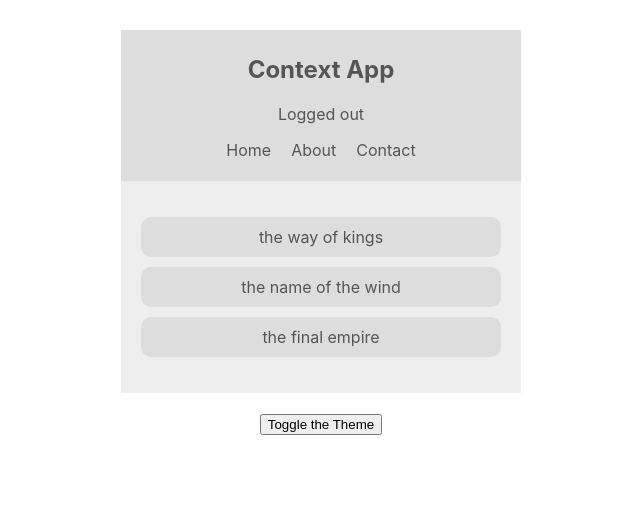
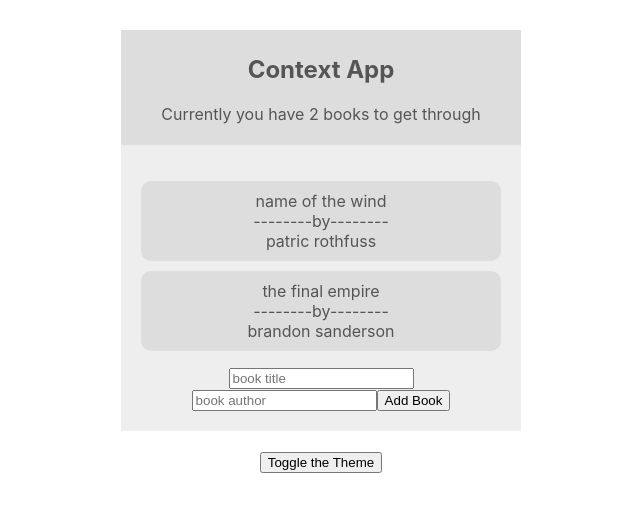
Before and after one commit to nikita-beletskiy/contextapi-tutorial, a React (Create React App) app: page / in a window 1280 px wide. Shown: the top 512 px of the page, without its empty margins (319-959 px from the left). Built offline with nearby package versions, Linux system fonts and the light colour scheme; the HTML template or start-up script is replaced by a standard one.

Commit message:
Remodeled setup for learning how to use Reducers (next commits)

```diff
--- a/package.json
+++ b/package.json
@@ -9,6 +9,7 @@
     "react": "^17.0.1",
     "react-dom": "^17.0.1",
     "react-scripts": "4.0.2",
+    "uuid": "^8.3.2",
     "web-vitals": "^1.1.0"
   },
   "scripts": {
--- a/src/App.js
+++ b/src/App.js
@@ -3,17 +3,17 @@ import BookList from './components/BookList';
 import Navbar from './components/Navbar';
 import ThemeContextProvider from './contexts/ThemeContext';
 import ThemeToggle from './components/ThemeToggle';
-import AuthContextProvider from './contexts/AuthContext';
+import BookContextProvider from './contexts/BookContext';
 
 const App = () => {
   return (
     <div className='App'>
       <ThemeContextProvider>
-        <AuthContextProvider>
+        <BookContextProvider>
           <Navbar />
           <BookList />
-          <ThemeToggle />
-        </AuthContextProvider>
+        </BookContextProvider>
+        <ThemeToggle />
       </ThemeContextProvider>
     </div>
   );
--- /dev/null
+++ b/src/components/BookDetails.js
@@ -0,0 +1,24 @@
+import { useContext } from 'react';
+import { BookContext } from '../contexts/BookContext';
+import { ThemeContext } from '../contexts/ThemeContext';
+
+const BookDetails = ({ book }) => {
+  const { isLightTheme, light, dark } = useContext(ThemeContext);
+  const { removeBook } = useContext(BookContext);
+
+  const { uiElementsColor } = isLightTheme ? light : dark;
+
+  return (
+    <li
+      className='book'
+      style={{ backgroundColor: uiElementsColor }}
+      onClick={() => removeBook(book.id)}
+    >
+      <div>{book.title}</div>
+      <div>--------by--------</div>
+      <div>{book.author}</div>
+    </li>
+  );
+};
+
+export default BookDetails;
--- /dev/null
+++ b/src/components/BookForm.js
@@ -0,0 +1,39 @@
+import { useContext, useState } from 'react';
+import { BookContext } from '../contexts/BookContext';
+
+const BookForm = () => {
+  const { addBook } = useContext(BookContext);
+
+  const [title, setTitle] = useState('');
+  const [author, setAuthor] = useState('');
+
+  return (
+    <form
+      onSubmit={e => {
+        e.preventDefault();
+
+        addBook(title, author);
+        setTitle('');
+        setAuthor('');
+      }}
+    >
+      <input
+        type='text'
+        placeholder='book title'
+        value={title}
+        onChange={e => setTitle(e.target.value)}
+        required
+      />
+      <input
+        type='text'
+        placeholder='book author'
+        value={author}
+        onChange={e => setAuthor(e.target.value)}
+        required
+      />
+      <input type='submit' value='Add Book' />
+    </form>
+  );
+};
+
+export default BookForm;
--- a/src/components/BookList.js
+++ b/src/components/BookList.js
@@ -1,26 +1,25 @@
 import { useContext } from 'react';
+import { BookContext } from '../contexts/BookContext';
 import { ThemeContext } from '../contexts/ThemeContext';
+import BookDetails from './BookDetails';
+import BookForm from './BookForm';
 
 const BookList = () => {
   const { isLightTheme, light, dark } = useContext(ThemeContext);
-  const theme = isLightTheme ? light : dark;
+  const { books } = useContext(BookContext);
+
+  const { textColor, backgroundColor } = isLightTheme ? light : dark;
 
   return (
-    <div
-      className='book-list'
-      style={{ backgroundColor: theme.backgroundColor, color: theme.textColor }}
-    >
+    <div className='book-list' style={{ backgroundColor, color: textColor }}>
       <ul>
-        <li style={{ backgroundColor: theme.uiElementsColor }}>
-          the way of kings
-        </li>
-        <li style={{ backgroundColor: theme.uiElementsColor }}>
-          the name of the wind
-        </li>
-        <li style={{ backgroundColor: theme.uiElementsColor }}>
-          the final empire
-        </li>
+        {books.length > 0 ? (
+          books.map(book => <BookDetails key={book.id} book={book} />)
+        ) : (
+          <li>No books to read</li>
+        )}
       </ul>
+      <BookForm />
     </div>
   );
 };
--- a/src/components/Navbar.js
+++ b/src/components/Navbar.js
@@ -1,26 +1,17 @@
 import { useContext } from 'react';
 import { ThemeContext } from '../contexts/ThemeContext';
-import { AuthContext } from '../contexts/AuthContext';
+import { BookContext } from '../contexts/BookContext';
 
 const Navbar = () => {
   const { isLightTheme, light, dark } = useContext(ThemeContext);
-  const { isAuthenticated, toggleAuth } = useContext(AuthContext);
+  const { books } = useContext(BookContext);
 
-  const theme = isLightTheme ? light : dark;
+  const { textColor, uiElementsColor } = isLightTheme ? light : dark;
 
   return (
-    <nav
-      style={{ backgroundColor: theme.uiElementsColor, color: theme.textColor }}
-    >
+    <nav style={{ backgroundColor: uiElementsColor, color: textColor }}>
       <h1>Context App</h1>
-      <div onClick={toggleAuth}>
-        {isAuthenticated ? 'Logged in' : 'Logged out'}
-      </div>
-      <ul>
-        <li>Home</li>
-        <li>About</li>
-        <li>Contact</li>
-      </ul>
+      <p>Currently you have {books.length} books to get through</p>
     </nav>
   );
 };
--- a/src/contexts/AuthContext.js
+++ /dev/null
@@ -1,18 +0,0 @@
-import { createContext, useState } from 'react';
-
-export const AuthContext = createContext();
-
-const AuthContextProvider = props => {
-  const [auth, setAuth] = useState({ isAuthenticated: false });
-
-  const toggleAuth = () =>
-    setAuth({ ...auth, isAuthenticated: !auth.isAuthenticated });
-
-  return (
-    <AuthContext.Provider value={{ ...auth, toggleAuth }}>
-      {props.children}
-    </AuthContext.Provider>
-  );
-};
-
-export default AuthContextProvider;
--- /dev/null
+++ b/src/contexts/BookContext.js
@@ -0,0 +1,24 @@
+import { createContext, useState } from 'react';
+import { v4 as uuidv4 } from 'uuid';
+
+export const BookContext = createContext();
+
+const BookContextProvider = props => {
+  const [books, setBooks] = useState([
+    { title: 'name of the wind', author: 'patric rothfuss', id: 1 },
+    { title: 'the final empire', author: 'brandon sanderson', id: 2 }
+  ]);
+
+  const addBook = (title, author) =>
+    setBooks([...books, { title, author, id: uuidv4() }]);
+
+  const removeBook = id => setBooks(books.filter(book => book.id !== id));
+
+  return (
+    <BookContext.Provider value={{ books, addBook, removeBook }}>
+      {props.children}
+    </BookContext.Provider>
+  );
+};
+
+export default BookContextProvider;
--- a/src/index.css
+++ b/src/index.css
@@ -16,13 +16,6 @@ body {
 nav {
   padding: 5px;
 }
-nav ul {
-  padding: 0;
-}
-nav ul li {
-  display: inline-block;
-  margin: 0 10px;
-}
 .book-list {
   padding: 20px;
   margin-bottom: 20px;
@@ -36,3 +29,7 @@ nav ul li {
   margin: 10px auto;
   border-radius: 10px;
 }
+.book-list li.book:hover {
+  cursor: pointer;
+  text-decoration: line-through;
+}
```
Also changed, not shown: 1 other file (tests, documents, lock files or other folders).
